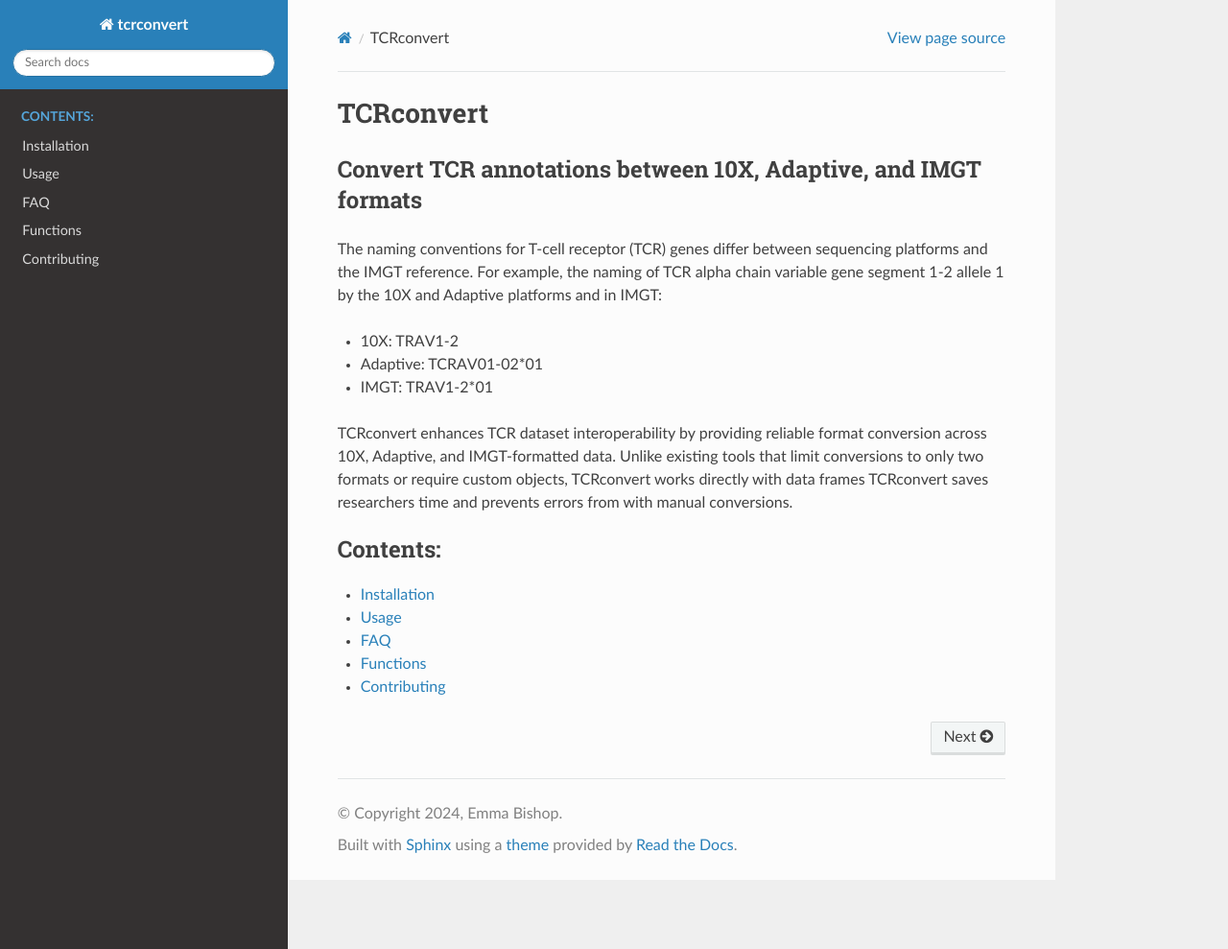
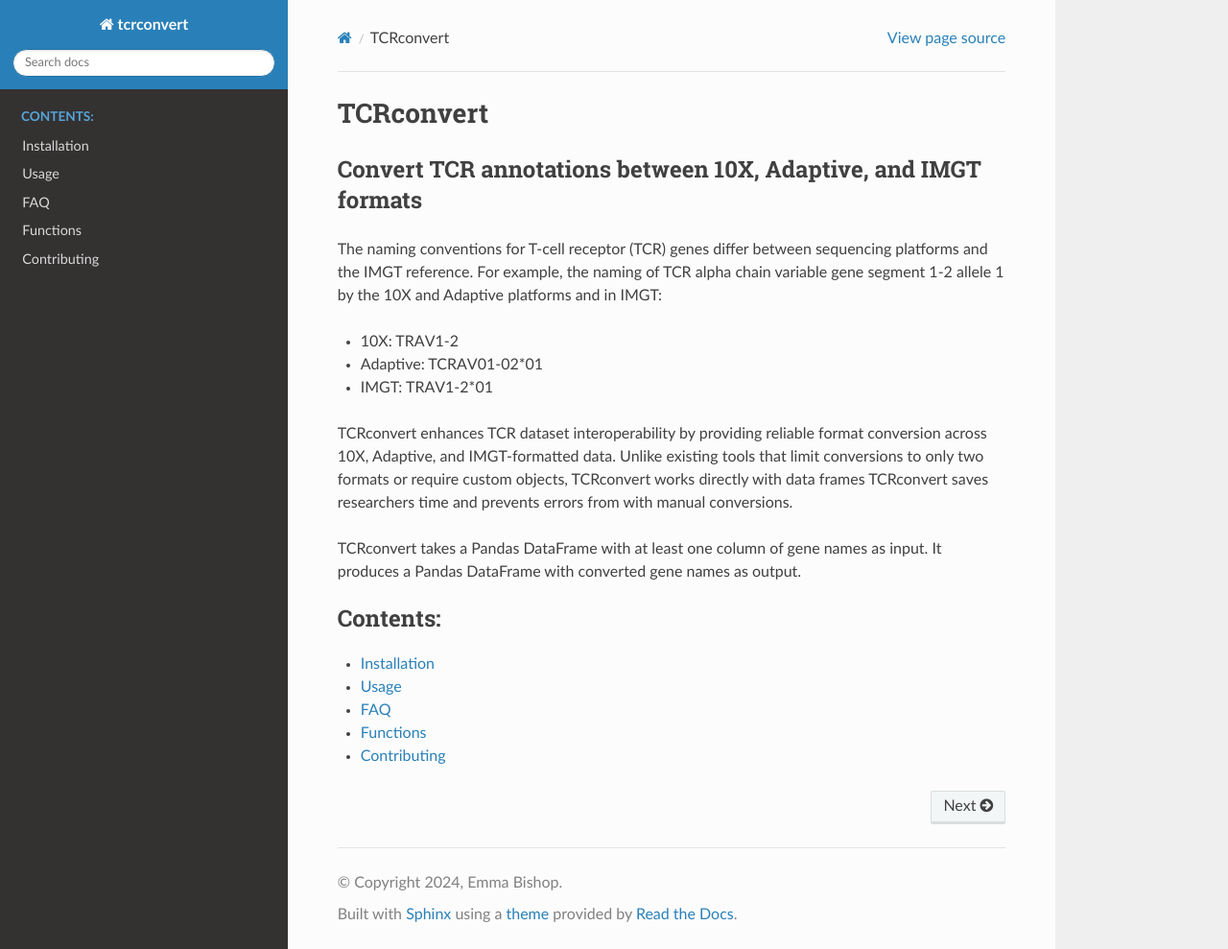
Before and after one commit to seshadrilab/tcrconvert, a Sphinx documentation site: the page built from docs/source/index.rst, in a window 1280 px wide and 989 px high. Shown: the whole window at 96% size. Built offline with Sphinx 7.4.7 and the Read the Docs theme 3.1.0, drawn with Linux system fonts in a browser that asks for light colours.

Commit message:
Add statement being clear what input and output are

```diff
--- a/docs/source/index.rst
+++ b/docs/source/index.rst
@@ -22,6 +22,8 @@
 conversions to only two formats or require custom objects, TCRconvert works directly
 with data frames TCRconvert saves researchers time and prevents errors from with manual conversions.
 
+TCRconvert takes a Pandas DataFrame with at least one column of gene names as input. It produces a Pandas DataFrame with converted gene names as output.
+
 .. toctree::
    :maxdepth: 1
    :caption: Contents:
```
Also changed, not shown: README.md (+1 -0 lines), docs/source/usage.ipynb.
